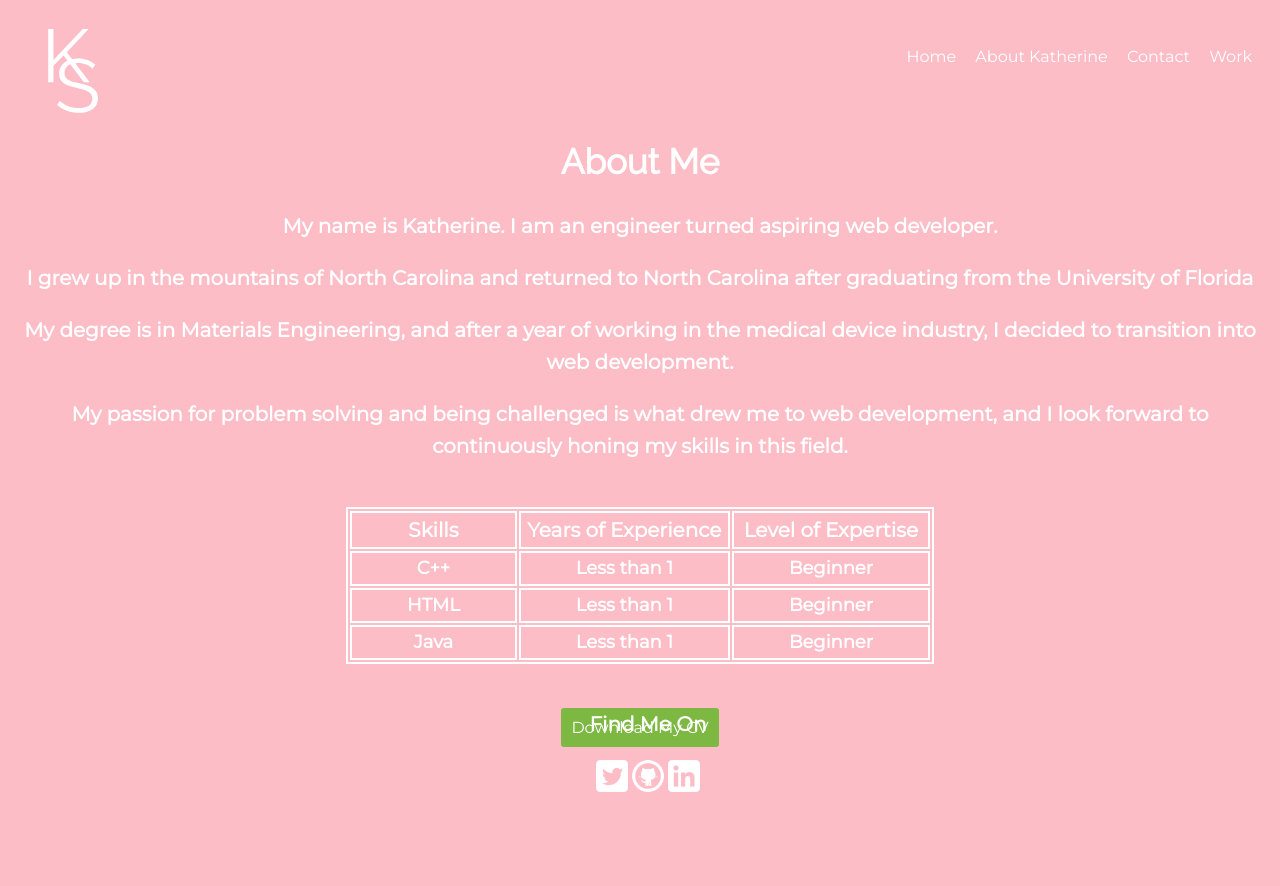
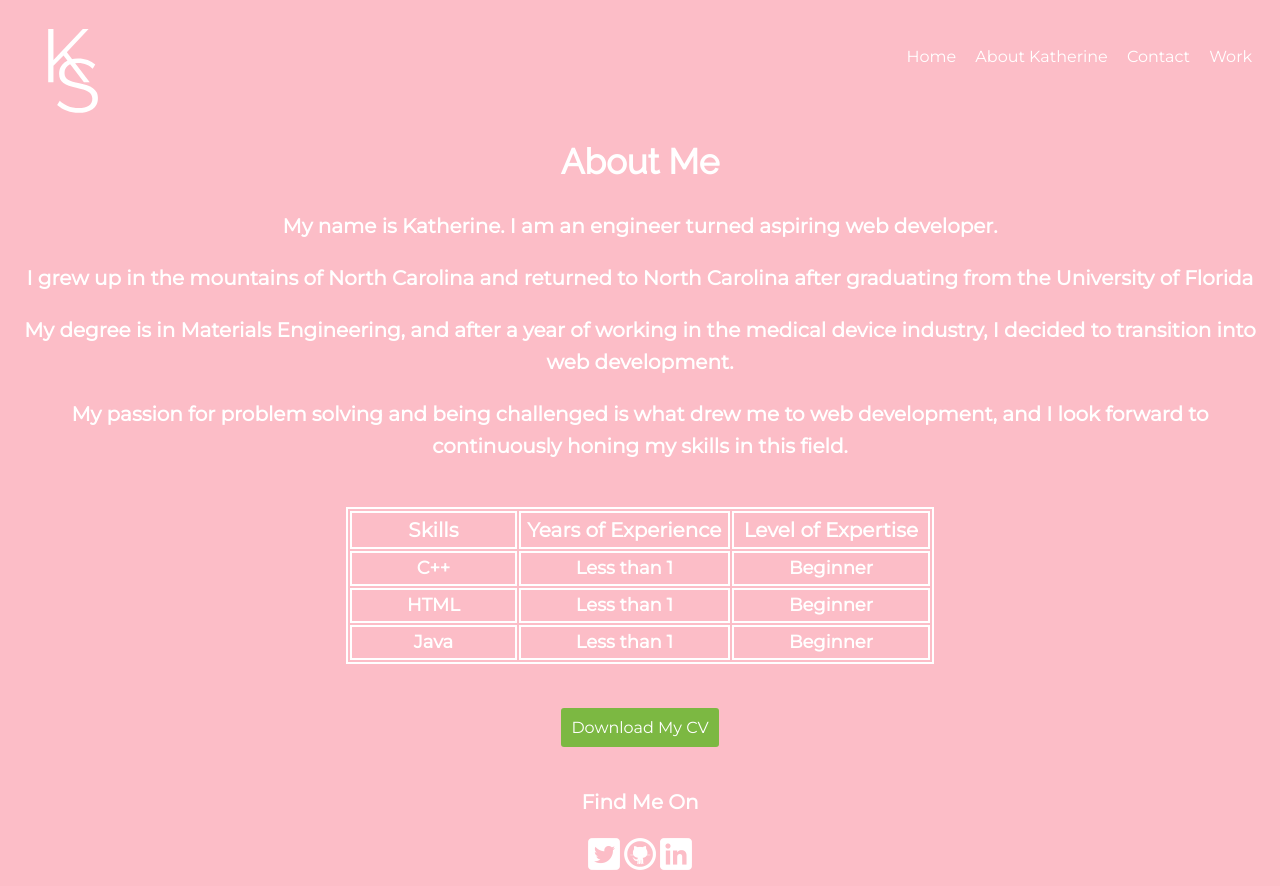
Before and after one commit to ksantora8/portfolio-website, a plain HTML site: page about.html in a window 1280 px wide. Before the commit the page ends 800 px from the top, so only its background shows below. Drawn offline with Linux system fonts and the light colour scheme.

Commit message:
corrected footer

```diff
--- a/about.html
+++ b/about.html
@@ -76,7 +76,7 @@
       </div>
     </main>
     <br>
-    <footer class="page-footer-1">
+    <footer class="page-footer-2">
       <p>Find Me On</p>
       <div class="social-media">
         <a href="https://twitter.com/KathSantora" target="_blank">
```
